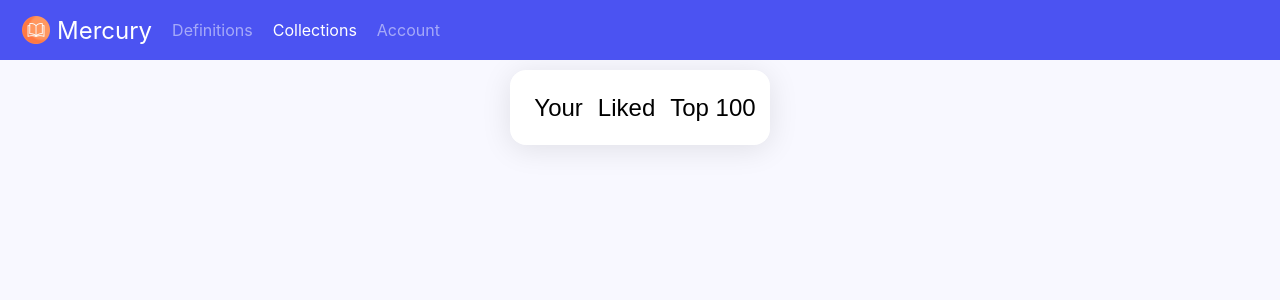
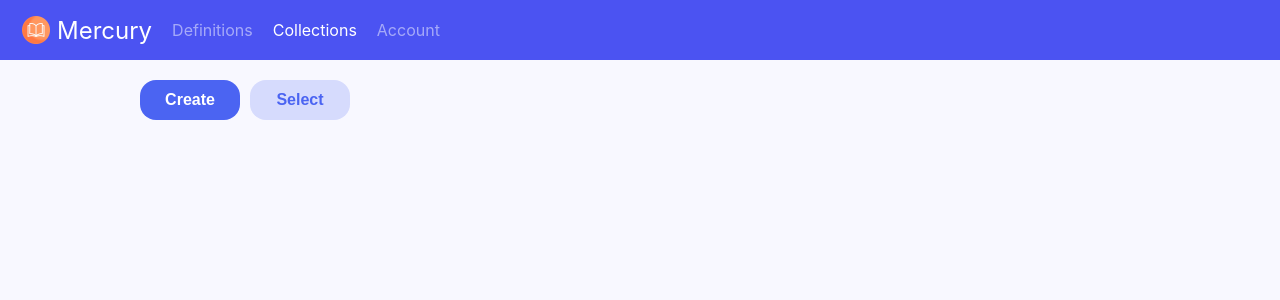
Before and after one commit to SkullMag/mercury-web, a React (Create React App) app: page /collections in a window 1280 px wide. Shown: the top 300 px of the page. Built offline with nearby package versions, Linux system fonts and the light colour scheme.

Commit message:
Created collections header

```diff
--- a/src/components/Collections.jsx
+++ b/src/components/Collections.jsx
@@ -5,6 +5,7 @@ import { SERVER_IP } from "../constants";
 import Collection from "./Collection"
 import { useState } from "react";
 import Toggler from "./Toggler";
+import CollectionsHeader from "./CollectionsHeader";
 
 
 function Collections() {
@@ -24,10 +25,8 @@ function Collections() {
 
     return (
         <div className="collections">
-            <center>
-            <Toggler />
-            </center>
             <section>
+                <CollectionsHeader />
                 {state.collections.map((elem, i) => (
                     <Collection key={i} authorUsername={elem.username} wordCount={elem.wordCount} collectionName={elem.name} />
                 ))}
--- /dev/null
+++ b/src/components/CollectionsHeader.jsx
@@ -0,0 +1,25 @@
+import React from "react"
+import "../styles/CollectionsHeader.css"
+
+export default function CollectionsHeader() {
+    const [isSelecting, setSelecting] = React.useState(false)
+
+    function selectButtonClicked() {
+        setSelecting(select => !select)
+
+    }
+
+    return (
+        <div className="collections-header">
+            <button className="createCollectionButton">
+                Create
+            </button>
+            <button className="selectCollectionButton" onClick={selectButtonClicked}>
+                {isSelecting ? "Cancel" : "Select"}
+            </button>
+            {isSelecting && (<button className="deleteCollectionButton">
+                Delete
+            </button>)}
+        </div>
+    )
+}
--- /dev/null
+++ b/src/styles/CollectionsHeader.css
@@ -0,0 +1,43 @@
+.collections-header {
+    height: 60px;
+    /* background-color: white; */
+    margin-bottom: 10px;
+    display: flex;
+    align-items: center;
+    padding: 0 px 0 10px !important;
+}
+
+.createCollectionButton, .selectCollectionButton, .deleteCollectionButton {
+    height: 40px;
+    width: 100px;
+    background: var(--button-color);
+    border: none;
+    border-radius: 16px;
+    font-size: 16px;
+    color: white;
+    cursor: pointer;
+    font-weight: 600;
+}
+
+.createCollectionButton:hover {
+    background: var(--button-hovered-color);
+}
+
+.selectCollectionButton:hover {
+    background-color: rgba(75, 100, 242, 0.15);
+}
+
+.deleteCollectionButton:hover {
+    background: rgba(255, 0, 0, 0.8);
+}
+
+.deleteCollectionButton {
+    margin-left: 10px;
+    background: rgba(255, 0, 0, 0.9);
+}
+
+.selectCollectionButton {
+    margin-left: 10px;
+    background-color: rgba(75, 100, 242, 0.2);
+    color: var(--button-color)
+}
```
